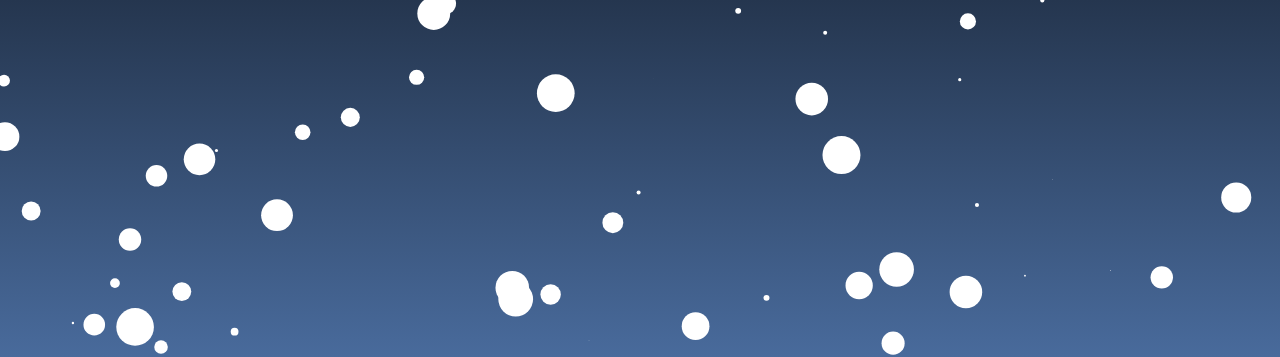
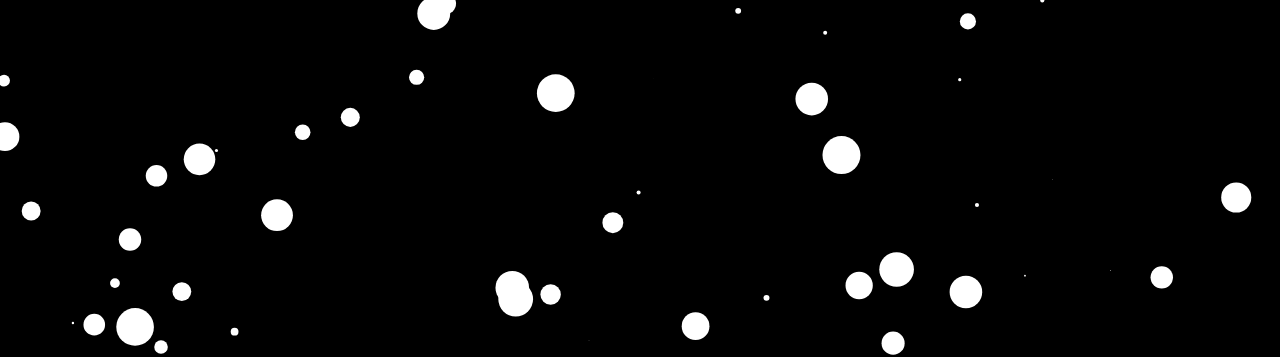
Before and after one commit to Eemelinen/JSanimations_snowflakes, a plain HTML site: page index.html in a window 1280 px wide. Shown: the top 357 px of the page. Drawn offline with Linux system fonts and the light colour scheme.

Commit message:
black background

```diff
--- a/style.css
+++ b/style.css
@@ -22,6 +22,7 @@ h1 {
   margin: 0;
   width: 100%;
   height: 100%;
-  background: linear-gradient(#25364f, #4d71a5, #9bc4ff);
+  /* background: linear-gradient(#25364f, #4d71a5, #9bc4ff); */
+  background-color: black;
   z-index: -1;
 }
```
